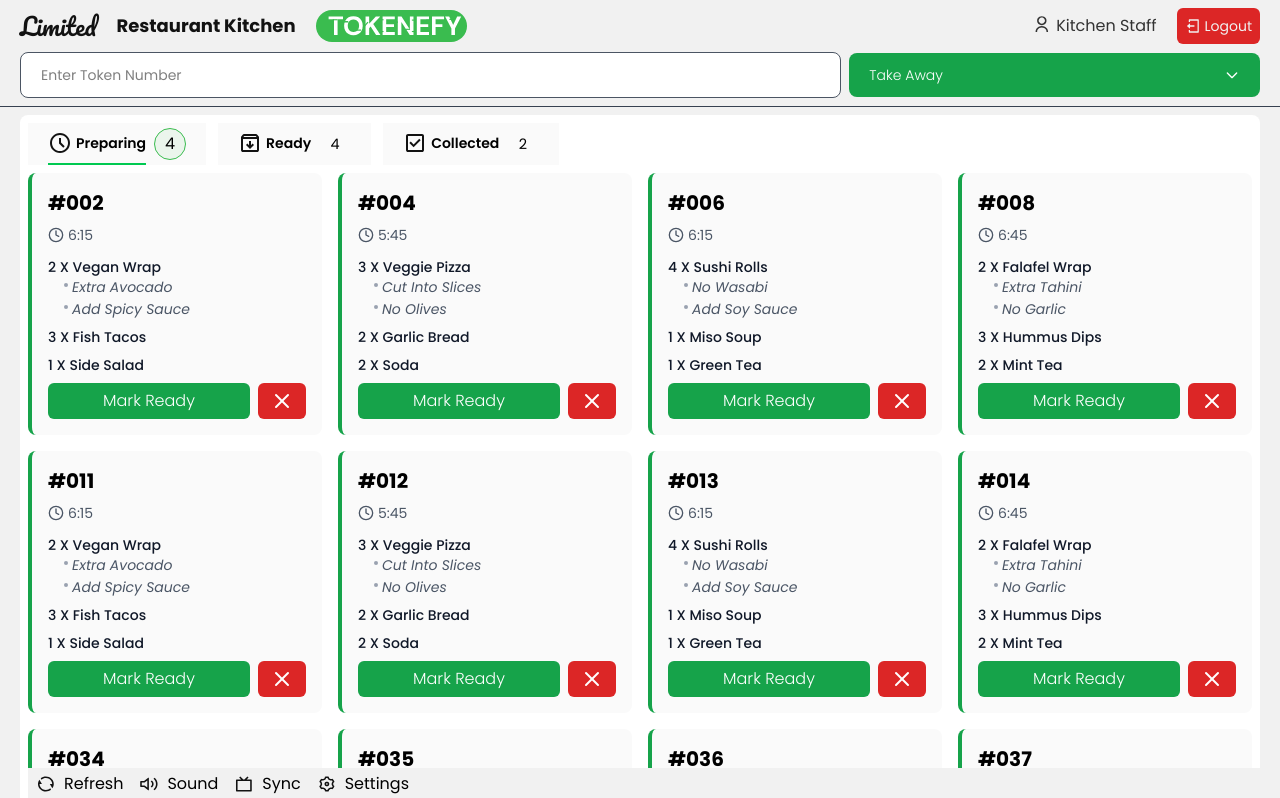
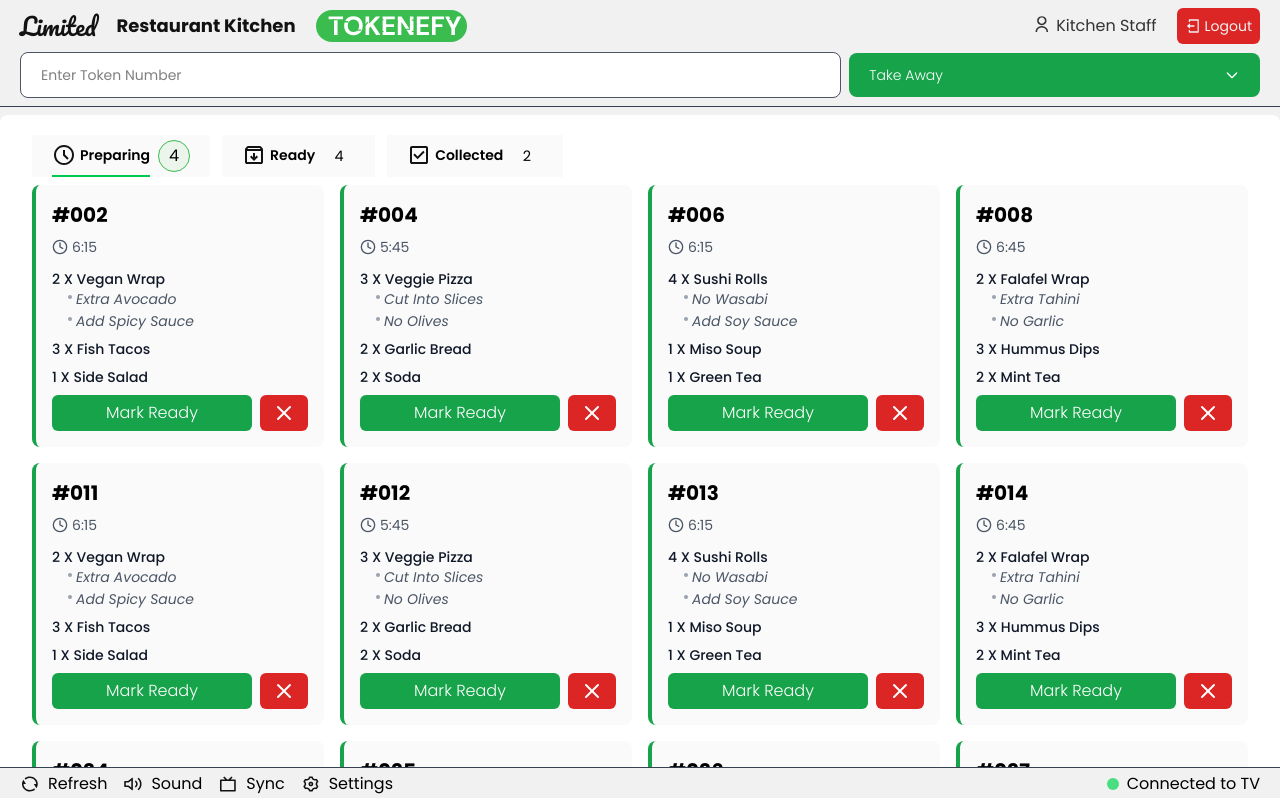
Before and after one commit to sacrosysdev/kitchen-order-tokenify, a React (Vite) app: page /status in a window 1280 px wide. Shown: the top 798 px of the page. Built offline with nearby package versions, Linux system fonts and the light colour scheme.

Commit message:
configurations tab completed

```diff
--- a/src/layouts/Layout.jsx
+++ b/src/layouts/Layout.jsx
@@ -7,7 +7,7 @@ const Layout = ({children}) => {
     <div className='font-poppins bg-[#F1F1F1] min-h-screen pb-10'>
         <Navbar/>
         <SearchSection/>
-        <div className='px-5 py-2'>
+        <div className=' py-2'>
             {children}
         </div>
     </div>
--- a/src/pages/orderStatus/Configuration.jsx
+++ b/src/pages/orderStatus/Configuration.jsx
@@ -4,13 +4,19 @@ import { configurationsData } from '../../constants'
 
 const Configuration = () => {
   return (
-    <div className='px-2 py-1 bg-[#F1F1F1] flex justify-start items-center gap-4'>
-        {configurationsData.map((item)=>(
+    <div className='px-5 py-1 bg-[#F1F1F1] border-t border-[#374151] flex justify-between items-center '>
+        <div  className='flex items-center gap-4'>
+            {configurationsData.map((item)=>(
             <div key={item.id} className='flex items-center gap-2'>
                 <img src={item.icon} alt="icon" className='w-5 h-5 object-contain'/>
                 <span>{item.title}</span>
             </div>
         ))}
+        </div>
+        <div className='flex gap-2 items-center'>
+            <div className='w-3 h-3 bg-[#4ADE80] rounded-full'></div>
+            <h2>Connected to TV</h2>
+        </div>
     </div>
   )
 }
--- a/src/pages/orderStatus/page.jsx
+++ b/src/pages/orderStatus/page.jsx
@@ -31,7 +31,9 @@ const OrderStatus = () => {
   };
 
   return (
-    <div className='bg-white rounded-lg p-2 h-full'>
+    <div className='relative overflow-x-hidden'>
+    <div className='bg-white rounded-lg py-5 px-8 h-full '>
+
       <div className=''>
         <CategorySection
           activeCategory={activeCategory}
@@ -46,6 +48,8 @@ const OrderStatus = () => {
           activeCategory={activeCategory}
         />
     </div>
+
+    </div>
     <div className="fixed bottom-0 w-full">
         <Configuration  />
       </div>
--- a/src/pages/readyView/PrepareCard.jsx
+++ b/src/pages/readyView/PrepareCard.jsx
@@ -2,7 +2,7 @@ import React from 'react'
 
 const PrepareCard = () => {
   return (
-    <div className='bg-[#D1D5DB] text-white text-center rounded-xl shadow-lg px-4 py-8 '
+    <div className='bg-[#D1D5DB] text-white text-center rounded-xl shadow-lg p-6  '
 
     >
         <h2 className='font-bold text-xl text-[#121212]'>#103</h2>
```
